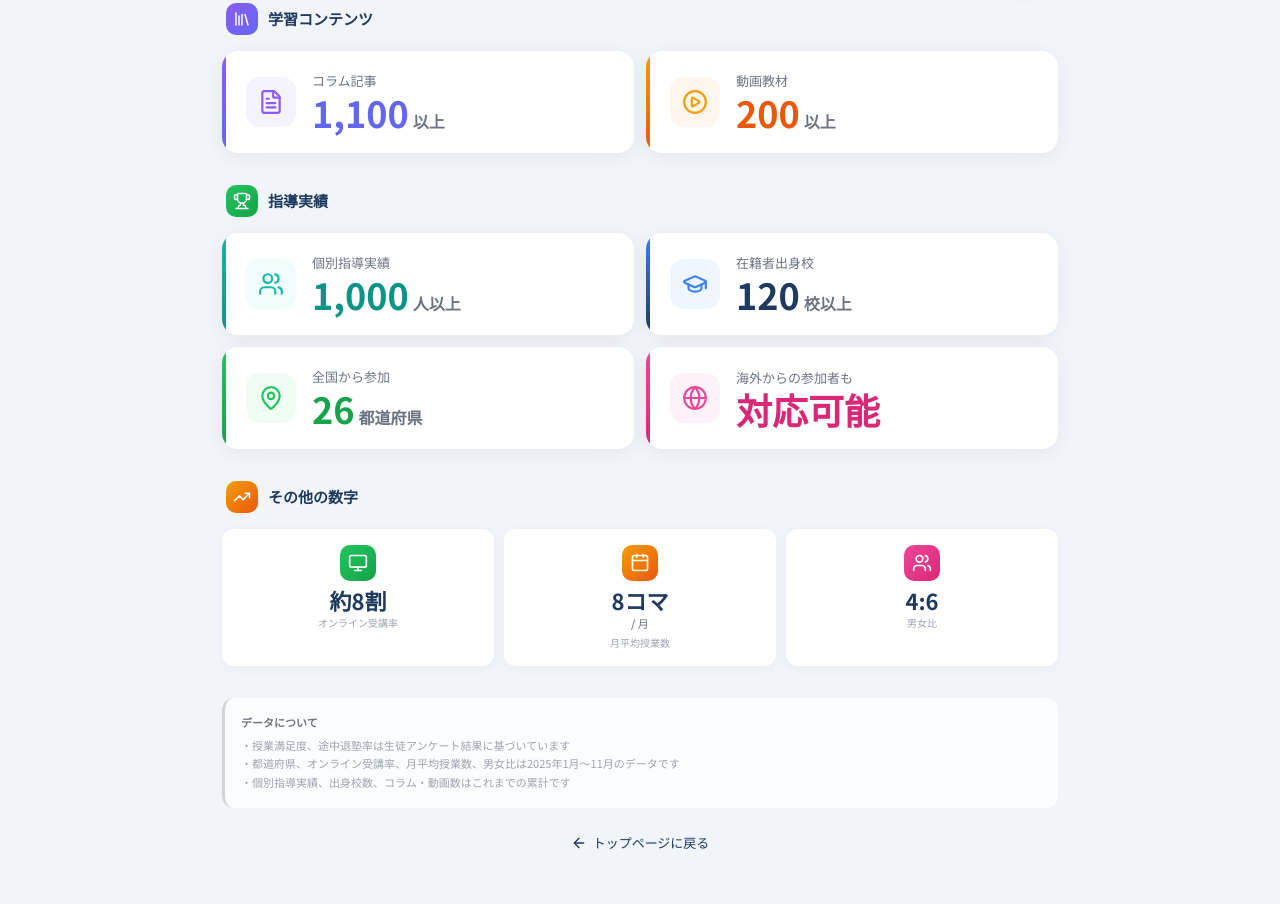
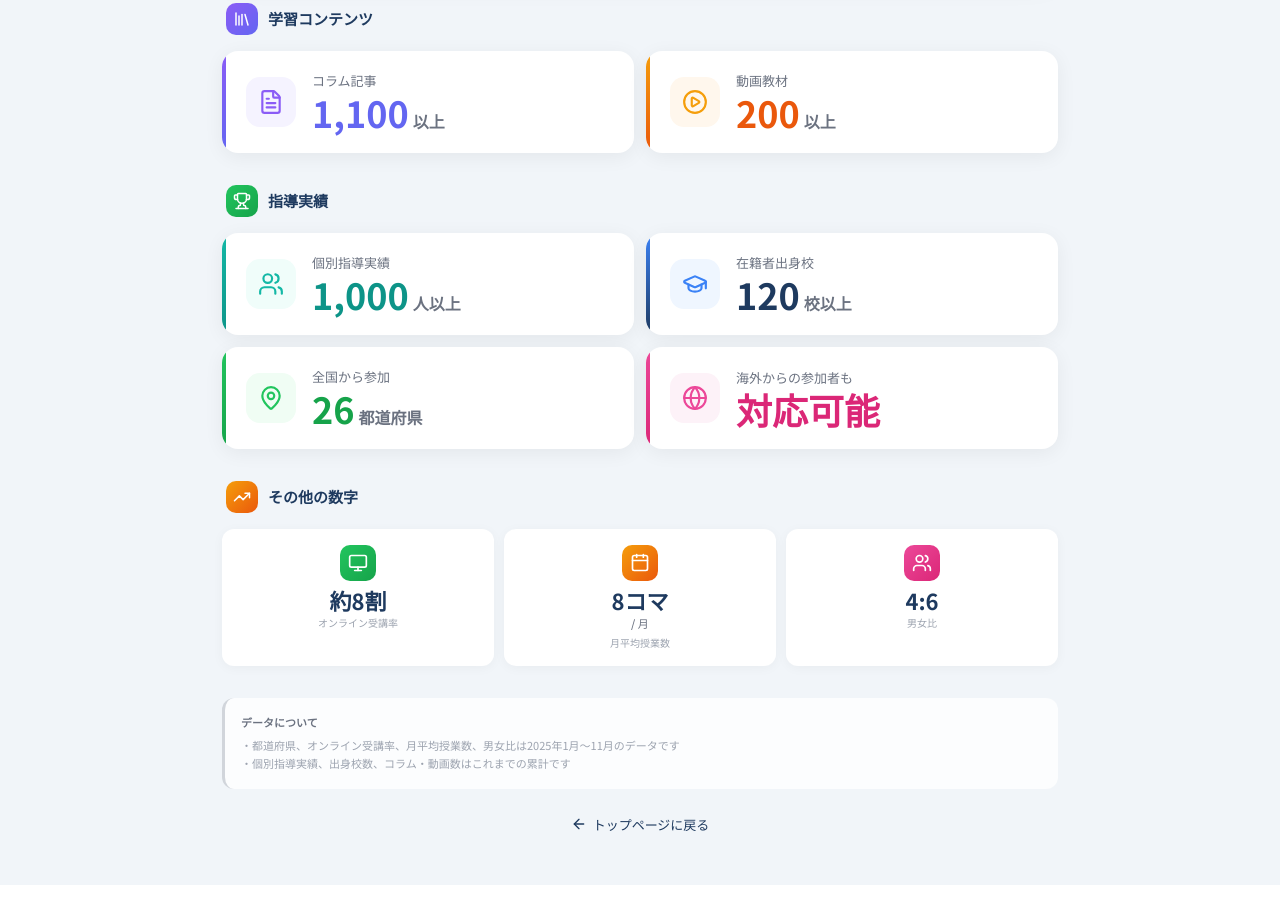
Before and after one commit to eqao-dev/eqao-pre-portal, a plain HTML site: page stats.html in a window 1280 px wide. Shown: the part 613-1517 px from the top of the page. Drawn offline with nearby package versions, Linux system fonts and the light colour scheme.

Commit message:
Update footnote text in stats.html
Removed a line about satisfaction and dropout rates.

```diff
--- a/stats.html
+++ b/stats.html
@@ -721,7 +721,6 @@
     <div class="footnote">
       <p class="footnote-title">データについて</p>
       <p class="footnote-text">
-        ・授業満足度、途中退塾率は生徒アンケート結果に基づいています<br>
         ・都道府県、オンライン受講率、月平均授業数、男女比は2025年1月〜11月のデータです<br>
         ・個別指導実績、出身校数、コラム・動画数はこれまでの累計です
       </p>
```
